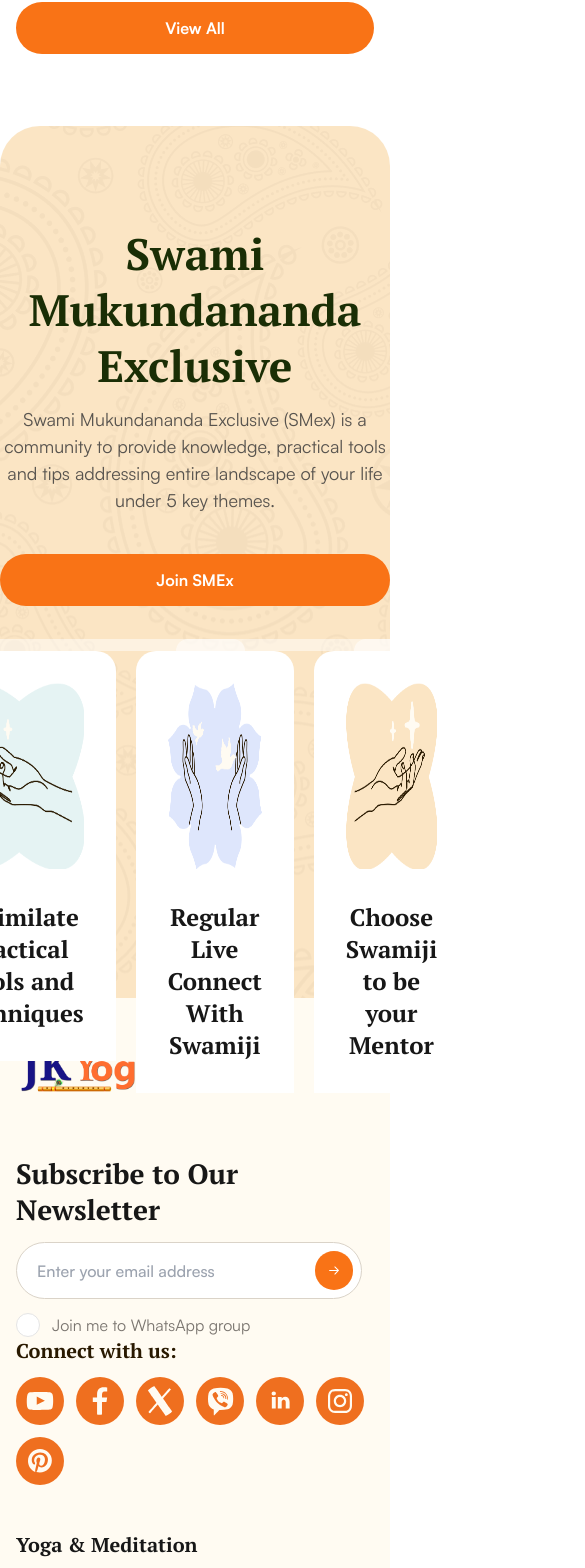
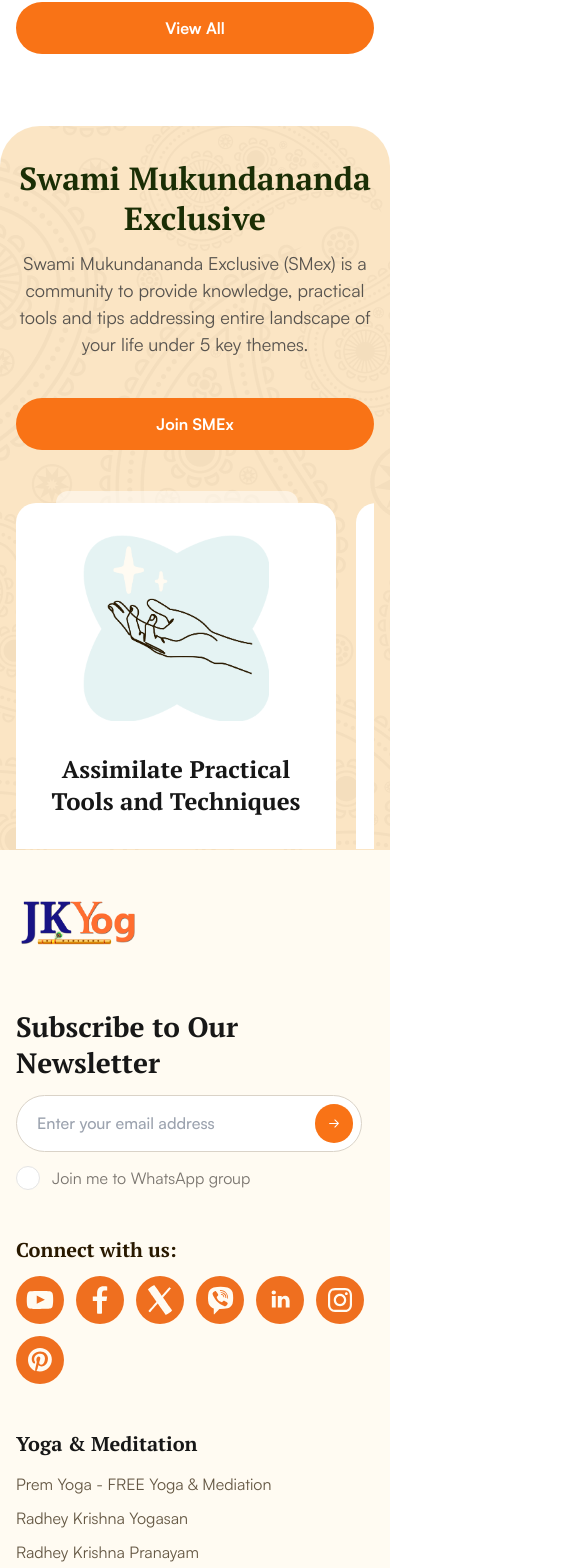
Before and after one commit to Jagadguru-Kripaluji-Yog/JKYog_2.0, a Next.js app: page / in a window 390 px wide. Shown: the part 4814-6382 px from the top of the page, 585 px wide, since content can reach past the window. Built offline with nearby package versions, Linux system fonts and the light colour scheme; no server answers.

Commit message:
mobile for last section

```diff
--- a/src/components/home-page/exclusive/exclusive.tsx
+++ b/src/components/home-page/exclusive/exclusive.tsx
@@ -19,10 +19,10 @@
 
 export const Exclusive: FC = () => {
   return (
-    <section className="flex flex-col items-center gap-10 w-full pt-[100px] bg-section-bg rounded-t-[40px] bg-meet-section-bg">
+    <section className="flex flex-col items-center gap-10 w-full pt-8 px-4 lg:pt-[100px] bg-section-bg rounded-t-[40px] bg-meet-section-bg">
       <div className="flex flex-col items-center gap-10">
         <div className="flex flex-col justify-start gap-3 items-center">
-          <h2 className="text-center text-lime-950 text-[44px] font-bold font-ptserif leading-[56px]">
+          <h2 className="text-center text-lime-950 text-[32px] leading-10 lg:text-[44px] lg:leading-[56px] font-bold font-ptserif">
             Swami Mukundananda Exclusive
           </h2>
           <p className="max-w-[810px] text-center text-stone-600 text-lg font-satoshi-regular leading-normal">
@@ -32,7 +32,7 @@
         </div>
         <Button href="/" text="Join SMEx" variant="contained" color="primary" />
       </div>
-      <div className="flex justify-center items-center gap-5 w-full">
+      <div className="h-[360px] grid grid-cols-[320px_320px_320px] lg:flex lg:justify-center lg:items-center gap-5 w-full overflow-auto no-scrollbar">
         {offers.map((offer) => (
           <Offer key={offer.src} {...offer} />
         ))}
@@ -43,12 +43,12 @@
 
 const Offer: FC<(typeof offers)[0]> = ({ src, text }) => {
   return (
-    <div className="relative h-[351.56px]">
+    <div className="relative h-[352px] mt-auto">
       <div className="relative top-[5px] max-w-[363px] p-8 bg-white rounded-t-[20px] flex flex-col justify-start items-center gap-8">
         <Image src={src} alt="offer" width={186} height={186} className="h-[186px]" />
         <span className="text-center text-neutral-900 text-2xl font-bold font-ptserif">{text}</span>
       </div>
-      <div className="w-[284px] h-[12px] left-10 -top-[7px] absolute opacity-50 bg-white rounded-t-3xl" />
+      <div className="w-[242px] lg:w-[284px] h-[12px] left-10 -top-[7px] absolute opacity-50 bg-white rounded-t-3xl" />
     </div>
   );
 };
--- a/src/components/layout/footer/left-part/connect-with-us.tsx
+++ b/src/components/layout/footer/left-part/connect-with-us.tsx
@@ -45,7 +45,7 @@
 ];
 
 export const ConnectWithUs: FC = () => (
-  <div className="flex flex-col gap-3 bottom-5 mt-auto mt-[46px] lg:mt-0">
+  <div className="flex flex-col gap-3 bottom-5 xl:mt-auto mt-[46px] lg:mt-0">
     <h2 className="text-heading text-xl font-ptserif font-bold leading-7">Connect with us:</h2>
     <div className="flex flex-wrap gap-3">
       {socialLinks.map(({ icon, link }, i) => (
```
